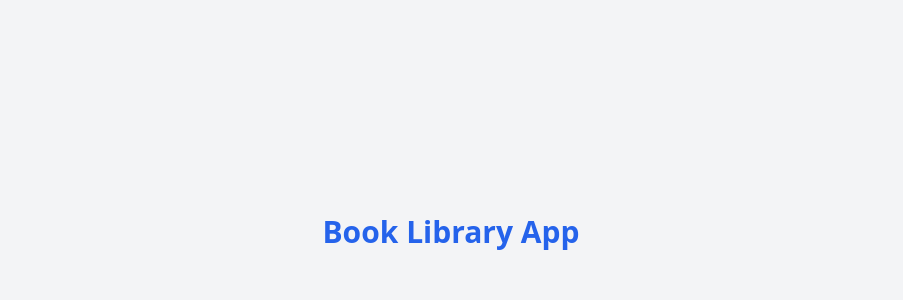
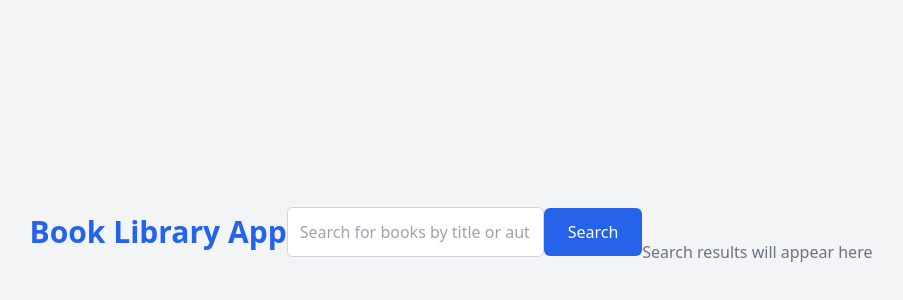
Before and after one commit to Kess4obehi/Alx-book-library-project, a React app in the folder book-library/: page / in a window 1280 px wide. Shown: the part 168-468 px from the top of the page, without its empty margins (189-1092 px from the left). Built offline with nearby package versions, Linux system fonts and the light colour scheme; the HTML template or start-up script is replaced by a standard one.

Commit message:
created search bar component

```diff
--- a/book-library/src/App.jsx
+++ b/book-library/src/App.jsx
@@ -1,9 +1,17 @@
+import SearchBar from "./components/SearchBar";
+
 function App() {
   return (
     <div className="min-h-screen flex items-center justify-center bg-gray-100">
       <h1 className="text-3xl font-bold text-blue-600">
         Book Library App
       </h1>
+
+      <SearchBar />
+
+      <div className="mt-10 text-center text-gray-500">
+        Search results will appear here
+      </div>
     </div>
   );
 }
--- /dev/null
+++ b/book-library/src/components/SearchBar.jsx
@@ -0,0 +1,15 @@
+function SearchBar() {
+  return (
+    <div>
+      <input
+        type="text"
+        placeholder="Search for books by title or author..."
+        className="flex-1 p-3 border border-gray-300 rounded-md focus:outline-none focus:ring-2 focus:ring-blue-500"
+      />
+      <button className="px-6 py-3 bg-blue-600 text-white font-medium rounded-md hover:bg-blue-700 transition">
+        Search
+      </button>
+    </div>
+  );
+}
+export default SearchBar;
```
